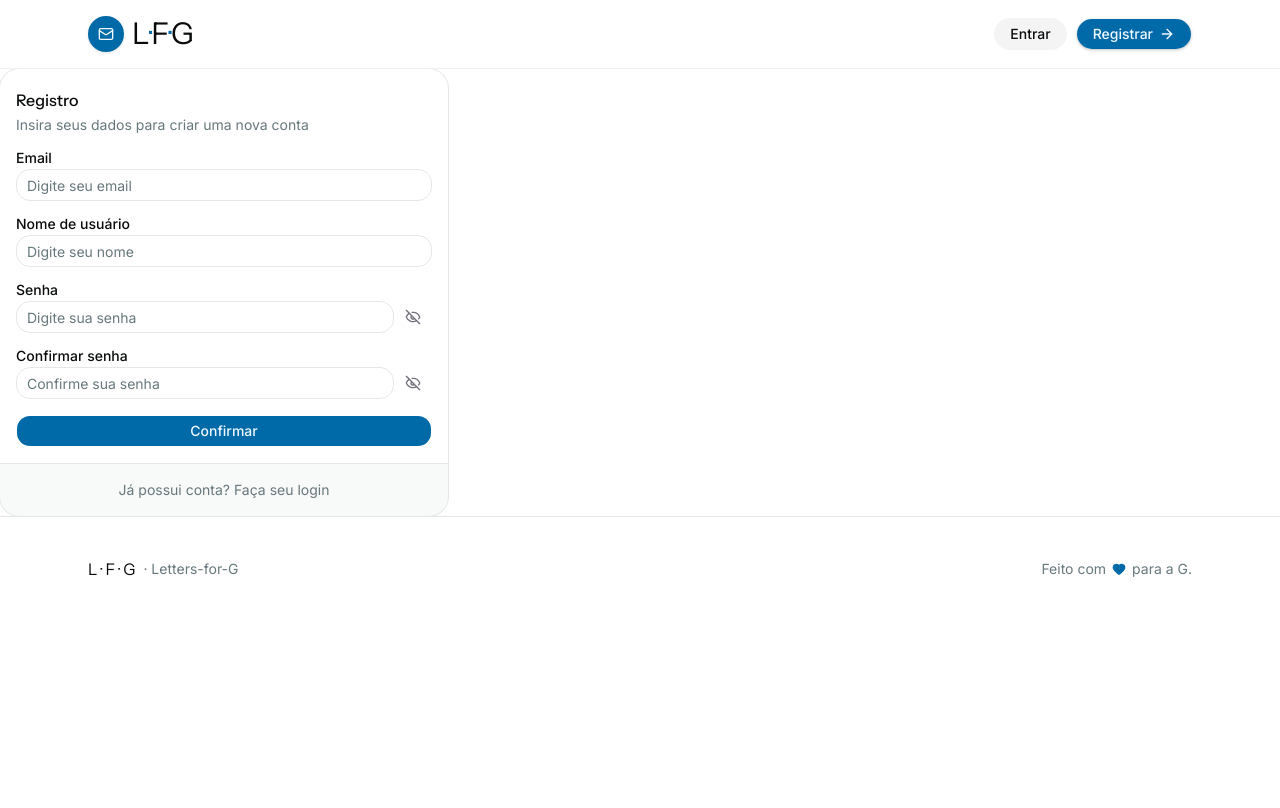
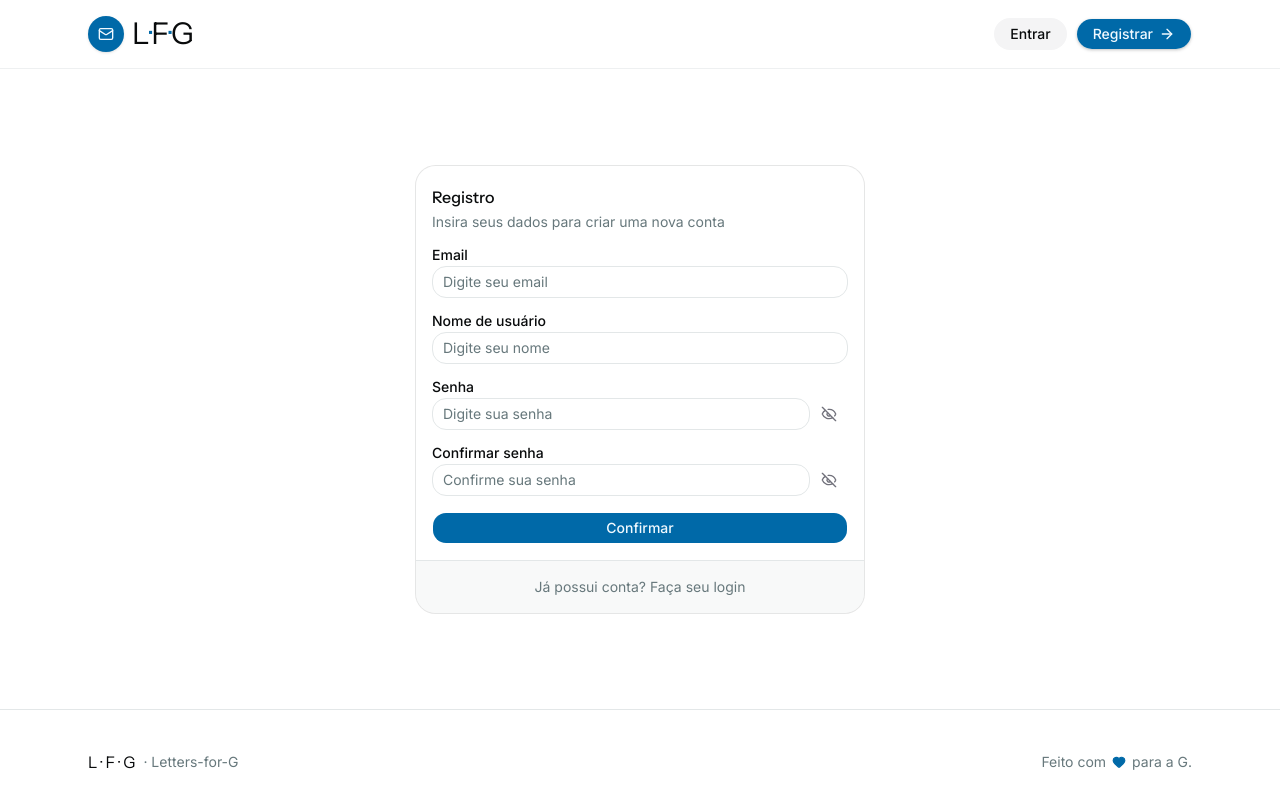
Before and after one commit to caio1213pgm/letters-for-g, a Next.js app: page /register in a window 1280 px wide. Shown: the top 808 px of the page. Built offline with nearby package versions, Linux system fonts and the light colour scheme; no server answers.

Commit message:
feat: Adjust the layout of the login and registration pages for consistent centering and height.

```diff
--- a/src/app/(public)/login/page.tsx
+++ b/src/app/(public)/login/page.tsx
@@ -2,10 +2,8 @@
 
 export default function pageLogin() {
   return (
-    <main className="h-full w-full mx-auto">
-      <div>
-        <FormLogin />
-      </div>
+    <main className="w-full h-[80vh] flex justify-center items-center">
+      <FormLogin />
     </main>
   );
 }
--- a/src/app/(public)/register/page.tsx
+++ b/src/app/(public)/register/page.tsx
@@ -2,7 +2,7 @@
 
 export default function pageRegister() {
   return (
-    <main className="h-full w-full mx-auto">
+    <main className="w-full h-[80vh] flex justify-center items-center">
       <FormRegister />
     </main>
   );
```
